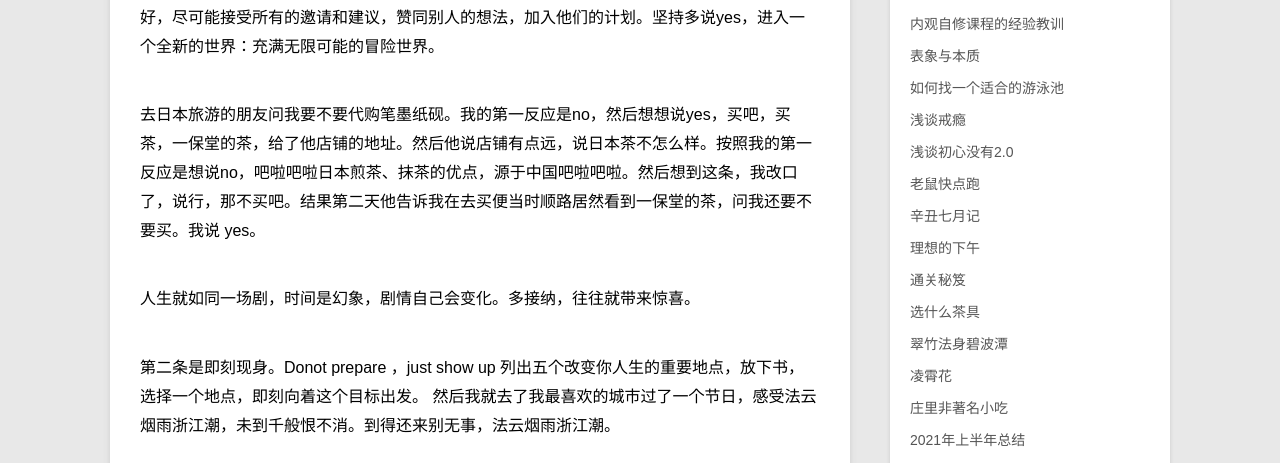
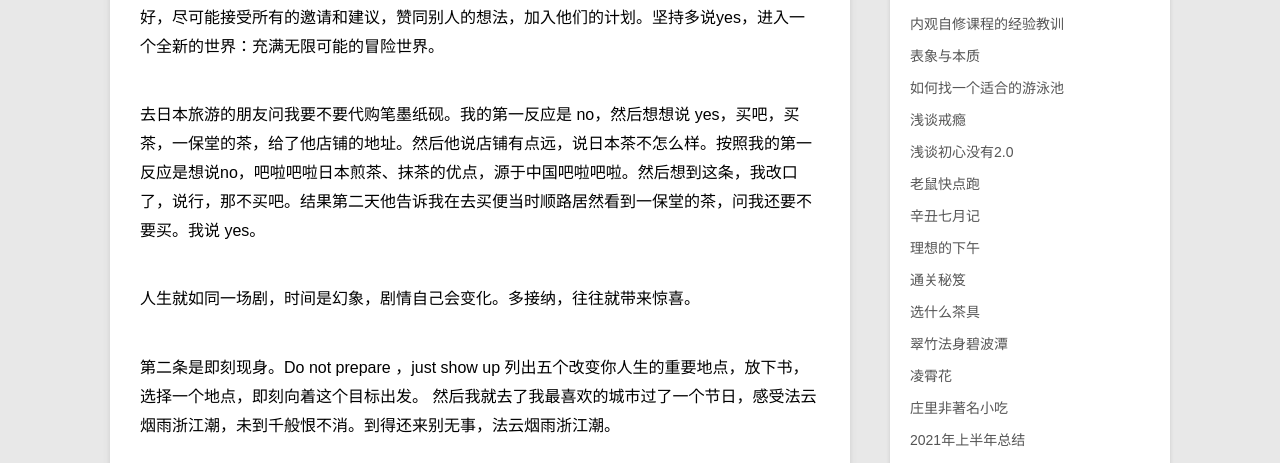
Before and after one commit to violettianjie/violettianjie.github.io, a Jekyll site: the page built from _posts/blog/2019-09-16-improv.md, in a window 1280 px wide and 900 px high, scrolled down 527 px. Shown: the part 154-617 px from the top of the window. Built offline with Jekyll 4.4.1, drawn with Linux system fonts in a browser that asks for light colours.

Commit message:
Update 2019-09-16-improv.md

```diff
--- a/_posts/blog/2019-09-16-improv.md
+++ b/_posts/blog/2019-09-16-improv.md
@@ -18,12 +18,12 @@ category: blog
 第一条  说yes ，and。
 不是随意附和，而是表示支持并付诸行动。不只是对别人也是对自己。无论遇到什么要求都尽量说好，尽可能接受所有的邀请和建议，赞同别人的想法，加入他们的计划。坚持多说yes，进入一个全新的世界：充满无限可能的冒险世界。
 
-去日本旅游的朋友问我要不要代购笔墨纸砚。我的第一反应是no，然后想想说yes，买吧，买茶，一保堂的茶，给了他店铺的地址。然后他说店铺有点远，说日本茶不怎么样。按照我的第一反应是想说no，吧啦吧啦日本煎茶、抹茶的优点，源于中国吧啦吧啦。然后想到这条，我改口了，说行，那不买吧。结果第二天他告诉我在去买便当时顺路居然看到一保堂的茶，问我还要不要买。我说 yes。
+去日本旅游的朋友问我要不要代购笔墨纸砚。我的第一反应是 no，然后想想说 yes，买吧，买茶，一保堂的茶，给了他店铺的地址。然后他说店铺有点远，说日本茶不怎么样。按照我的第一反应是想说no，吧啦吧啦日本煎茶、抹茶的优点，源于中国吧啦吧啦。然后想到这条，我改口了，说行，那不买吧。结果第二天他告诉我在去买便当时顺路居然看到一保堂的茶，问我还要不要买。我说 yes。
 
 人生就如同一场剧，时间是幻象，剧情自己会变化。多接纳，往往就带来惊喜。
 
 
-第二条是即刻现身。Donot prepare ，just show up
+第二条是即刻现身。Do not prepare ，just show up
 列出五个改变你人生的重要地点，放下书，选择一个地点，即刻向着这个目标出发。
 然后我就去了我最喜欢的城市过了一个节日，感受法云烟雨浙江潮，未到千般恨不消。到得还来别无事，法云烟雨浙江潮。
 
```
